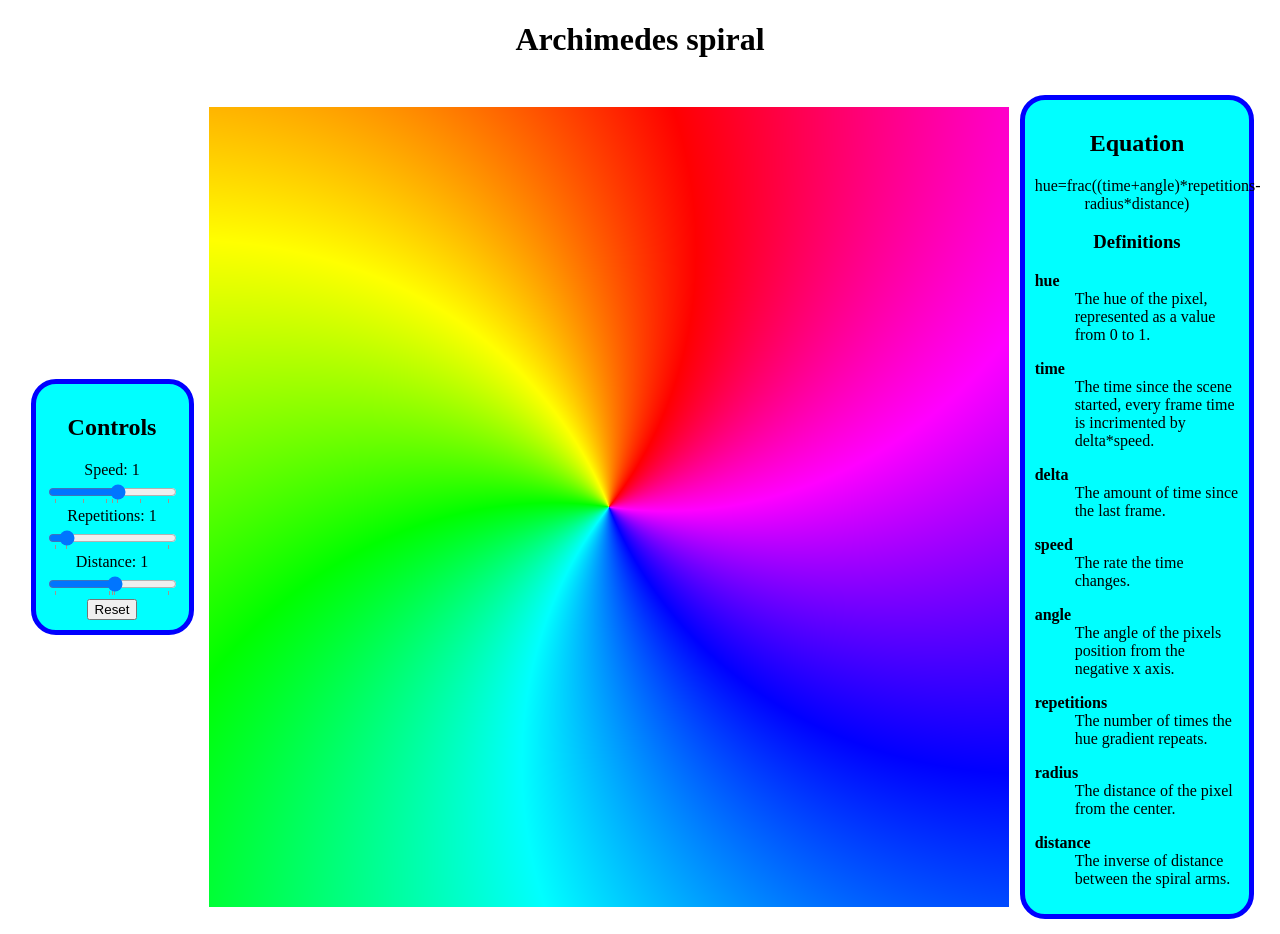
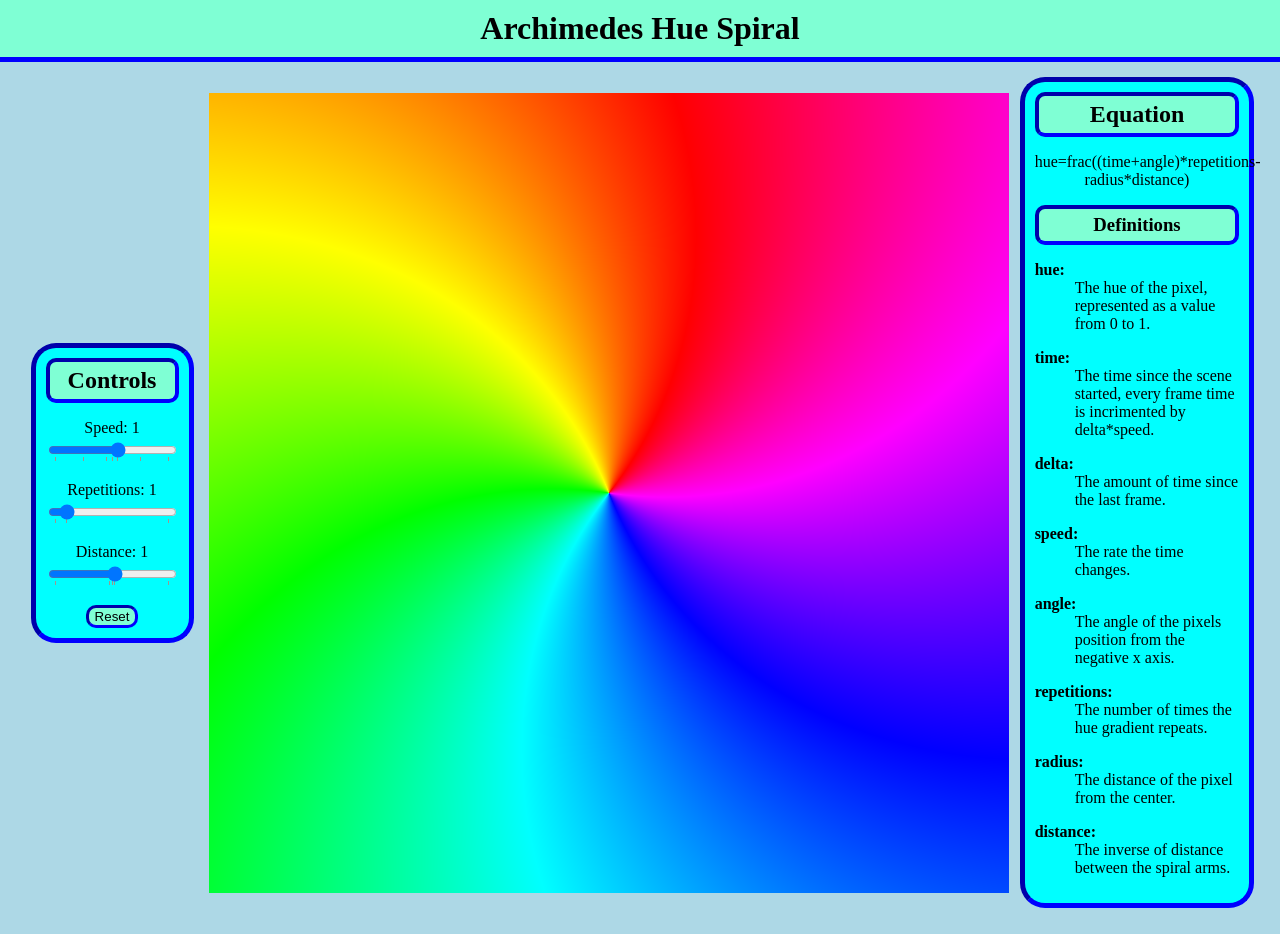
Before and after one commit to TomCP20/Archimedes-Hue-Spiral, a React (Vite) app: page / in a window 1280 px wide. Built offline with nearby package versions, Linux system fonts and the light colour scheme; the HTML template or start-up script is replaced by a standard one.

Commit message:
added css

```diff
--- a/src/App.tsx
+++ b/src/App.tsx
@@ -13,7 +13,7 @@ export default function App() {
 
   return (
     <>
-      <h1>Archimedes spiral</h1>
+      <h1>Archimedes Hue Spiral</h1>
       <div className='parent'>
         <div className='left'>
           <Controls myShader={myShader} speedRef={speedRef} />
--- a/src/components/Slider.tsx
+++ b/src/components/Slider.tsx
@@ -11,14 +11,13 @@ interface SliderProps {
 export default function Slider(props: Readonly<SliderProps>) {
   const { name, min, max, step, ticks, val, setVal } = props;
   return (
-    <>
+    <p>
       <label htmlFor={name}>{name[0].toUpperCase() + name.slice(1)}: {val}</label>
       <br />
       <input type="range" id={name} name={name} list={name+"list"} defaultValue="1" value={val} min={min} max={max} step={step} onChange={e => setVal(+e.target.value)} />
       <datalist id={name+"list"}>
         {ticks.map(tick => <option key={tick} value={tick}></option>)}
       </datalist>
-      <br />
-    </>
+    </p>
   );
 }
--- a/src/style.css
+++ b/src/style.css
@@ -1,10 +1,24 @@
 html,
 body {
   margin: 0;
+  background-color: lightblue;
 }
 
 h1 {
   text-align: center;
+  padding: 10px;
+  background-color: aquamarine;
+  border-bottom: 5px inset blue;
+  margin: 0;
+}
+
+h2, h3 {
+  text-align: center;
+  padding: 5px;
+  background-color: aquamarine;
+  border-radius: 10px;
+  border: 4px inset blue;
+  margin: 0;
 }
 
 .parent {
@@ -26,7 +40,18 @@ h1 {
   border-radius: 25px;
   background-color: aqua;
   padding: 10px;
-  border: 5px solid blue;
+  border: 5px inset blue;
+}
+
+button {
+  border-radius: 10px;
+  background-color: aquamarine;
+  border: 3px inset blue;
+  transition-duration: 0.4s;
+}
+
+button:hover {
+  background-color: red;
 }
 
 .equation {
@@ -52,6 +77,10 @@ dt {
   font-weight: bold;
 }
 
+dt::after {
+  content: ": ";
+}
+
 dd {
   margin-bottom: 1em;
 }
```
